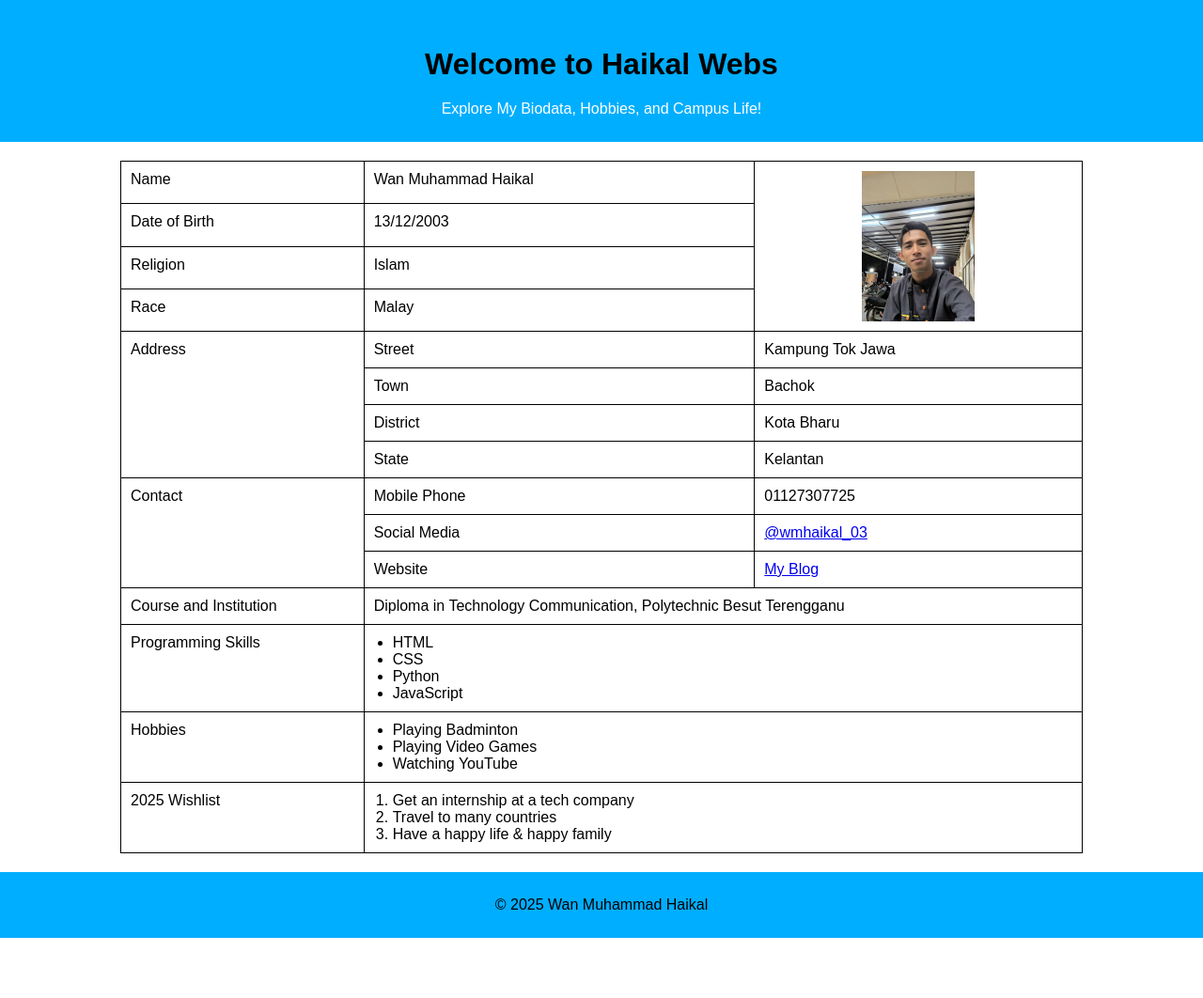
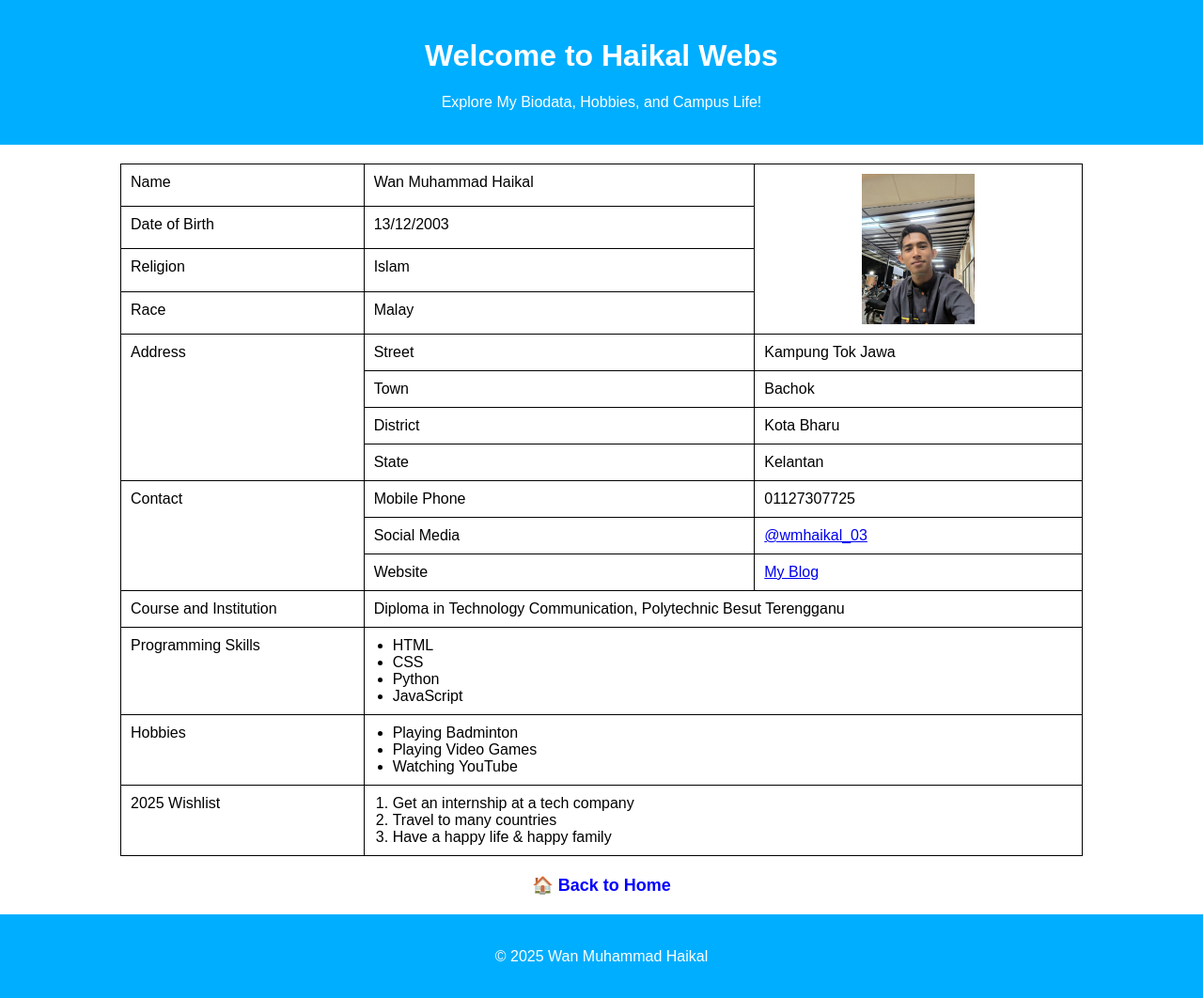
Before and after one commit to WHaikal03/Lab_3, a plain HTML site: page biodata.html in a window 1280 px wide. Shown: the whole page at 94% size. Before the commit the page ends 998 px from the top, so only its background shows below. Drawn offline with Linux system fonts and the light colour scheme.

Commit message:
Commit biodata.html

```diff
--- a/biodata.html
+++ b/biodata.html
@@ -12,25 +12,12 @@
             background: white;
         }
 
-        header {
+        header, footer {
             text-align: center;
-            padding: 10px;
+            padding: 20px;
             background-color: rgb(0, 174, 255);
             color: white;
         }
-
-        footer {
-            text-align: center;
-            padding: 10px;
-            background-color: rgb(0, 174, 255);
-            color: black;
-        }
-
-        h1 {
-      text-align: center;
-      color: black;
-      margin: 40px 0 20px 0;
-       }
 
         table {
             width: 80%;
@@ -55,6 +42,18 @@
             margin: 0;
             padding-left: 20px;
         }
+
+        .home-link {
+            text-align: center;
+            margin: 20px;
+        }
+
+        .home-link a {
+            text-decoration: none;
+            color: blue;
+            font-size: 18px;
+            font-weight: bold;
+        }
     </style>
 </head>
 <body>
@@ -63,7 +62,6 @@
     <h1>Welcome to Haikal Webs</h1>
     <p>Explore My Biodata, Hobbies, and Campus Life!</p>
 </header>
-
 <table>
     <tr>
         <td>Name</td>
@@ -149,6 +147,10 @@
     </tr>
 </table>
 
+<div class="home-link">
+    <a href="index.html">🏠 Back to Home</a>
+</div>
+
 <footer>
     <p>&copy; 2025 Wan Muhammad Haikal</p>
 </footer>
```
